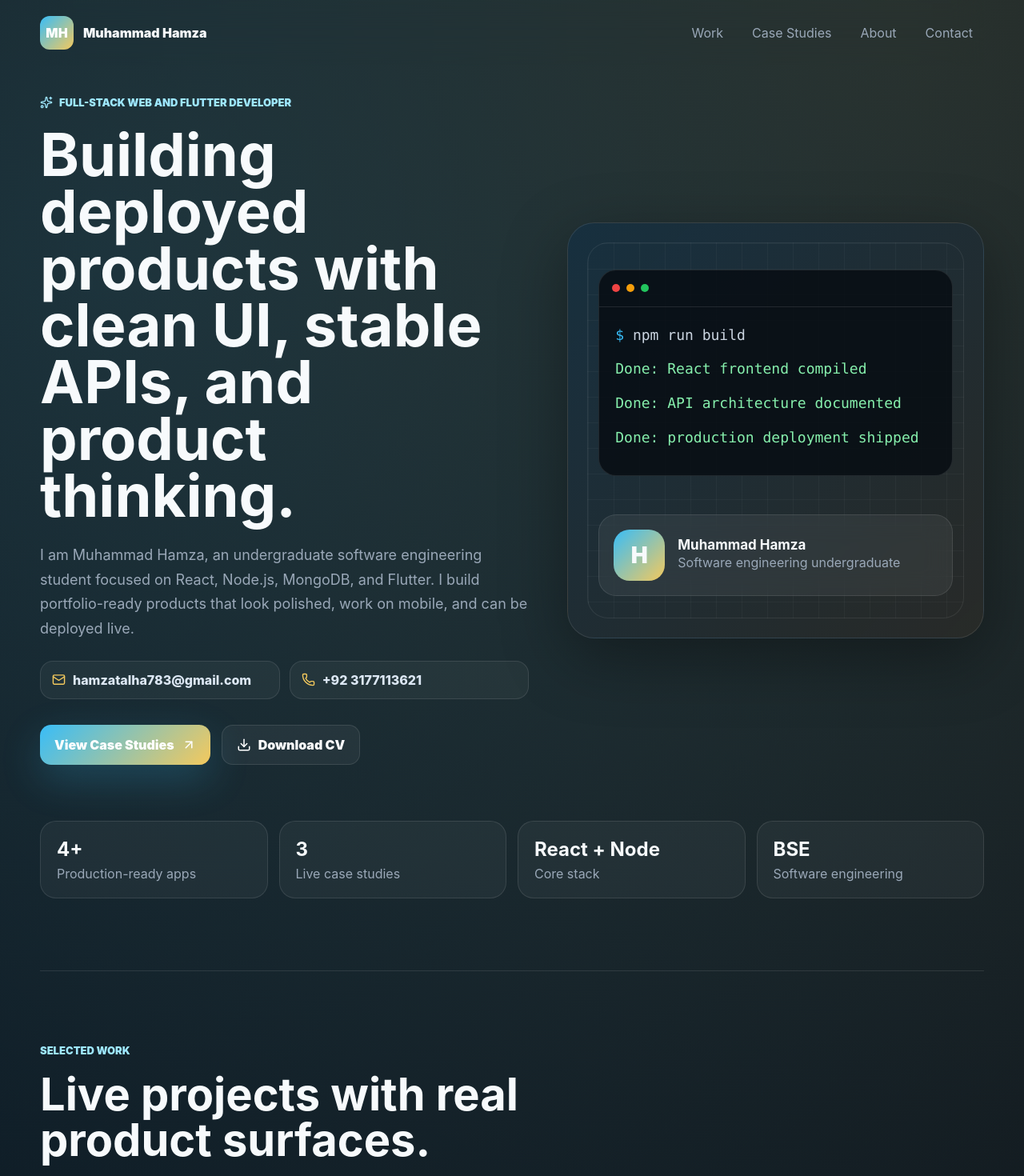
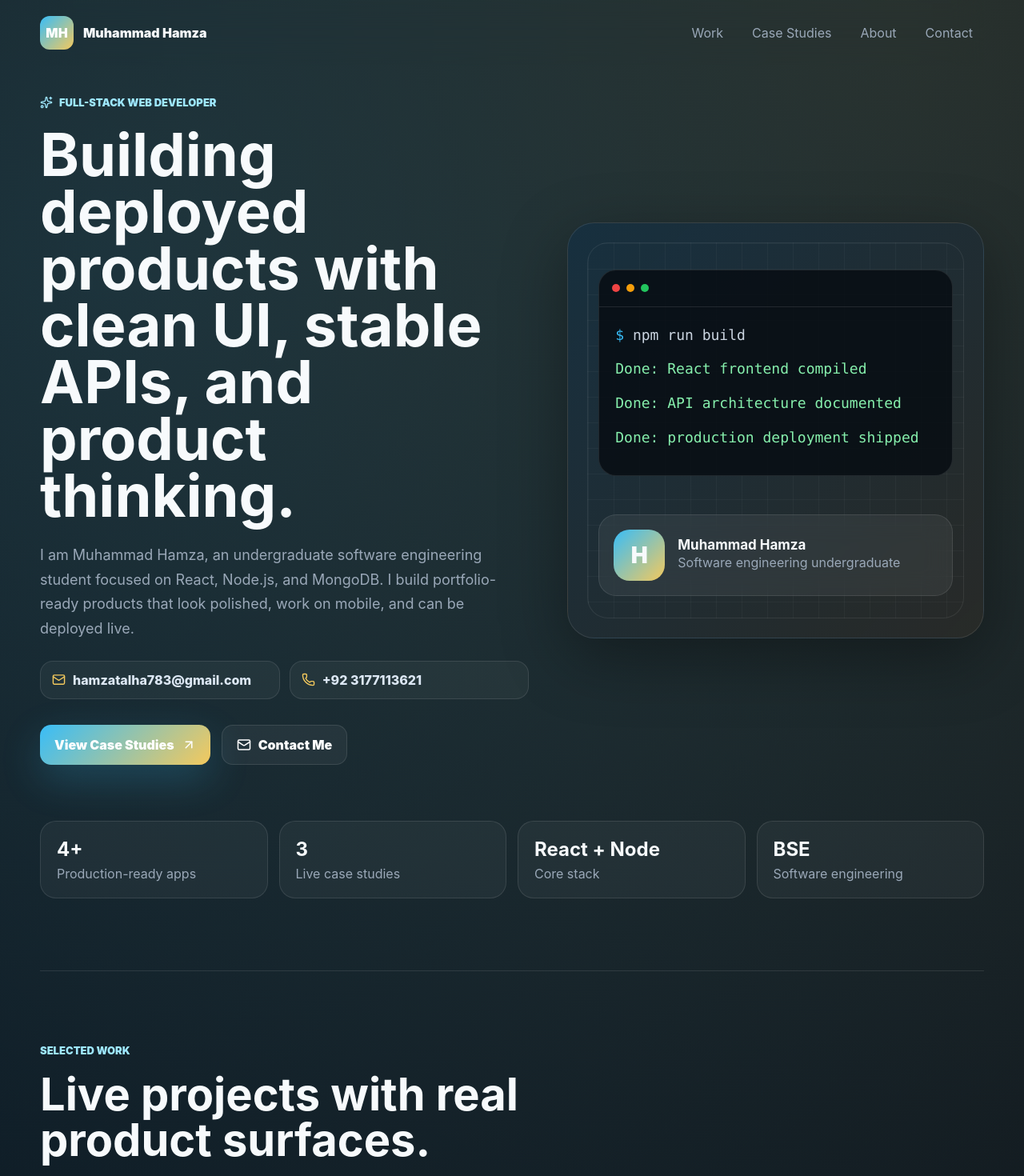
Before and after one commit to hamzahere28/hamza-portfolio, a React (Vite) app: page / in a window 1280 px wide. Shown: the top 1470 px of the page at 80% size. Built offline with nearby package versions, Linux system fonts and the light colour scheme.

Commit message:
Remove Flutter and CV from portfolio

```diff
--- a/index.html
+++ b/index.html
@@ -5,22 +5,22 @@
     <meta name="viewport" content="width=device-width, initial-scale=1.0" />
     <meta
       name="description"
-      content="Muhammad Hamza builds deployed full-stack web and mobile products with React, Node.js, MongoDB, Flutter, Vercel, Railway, and product-focused UI."
+      content="Muhammad Hamza builds deployed full-stack web products with React, Node.js, MongoDB, Vercel, Railway, and product-focused UI."
     />
     <meta name="theme-color" content="#0b0f14" />
     <meta name="author" content="Muhammad Hamza" />
-    <meta name="keywords" content="Muhammad Hamza, full-stack developer, React developer, Node.js developer, MERN portfolio, Flutter developer, Pakistan software engineer" />
+    <meta name="keywords" content="Muhammad Hamza, full-stack developer, React developer, Node.js developer, MERN portfolio, Pakistan software engineer" />
     <meta property="og:type" content="website" />
-    <meta property="og:title" content="Muhammad Hamza | Full-Stack Web & Flutter Developer" />
-    <meta property="og:description" content="Live MERN, healthcare, AI SaaS, realtime chat, and Flutter-ready product work by Muhammad Hamza." />
+    <meta property="og:title" content="Muhammad Hamza | Full-Stack Web Developer" />
+    <meta property="og:description" content="Live MERN, healthcare, AI SaaS, and realtime chat product work by Muhammad Hamza." />
     <meta property="og:image" content="/og-preview.svg" />
     <meta property="og:url" content="https://hamza-portfolio-psi-sepia.vercel.app" />
     <meta name="twitter:card" content="summary_large_image" />
-    <meta name="twitter:title" content="Muhammad Hamza | Full-Stack Web & Flutter Developer" />
+    <meta name="twitter:title" content="Muhammad Hamza | Full-Stack Web Developer" />
     <meta name="twitter:description" content="Deployed React, Node.js, MongoDB, AI SaaS, healthcare, and realtime chat projects." />
     <meta name="twitter:image" content="/og-preview.svg" />
     <link rel="icon" href="/favicon.svg" type="image/svg+xml" />
-    <title>Muhammad Hamza | Full-Stack Web & Flutter Developer</title>
+    <title>Muhammad Hamza | Full-Stack Web Developer</title>
   </head>
   <body>
     <div id="root"></div>
--- a/src/main.jsx
+++ b/src/main.jsx
@@ -6,7 +6,6 @@ import {
   CheckCircle2,
   Code2,
   Database,
-  Download,
   FileText,
   Globe2,
   Layers3,
@@ -17,7 +16,6 @@ import {
   Send,
   Server,
   ShieldCheck,
-  Smartphone,
   Sparkles,
   Terminal,
   X
@@ -95,7 +93,7 @@ const skills = [
   { icon: Code2, label: "React Frontends", detail: "Responsive interfaces, dashboards, component systems, and polished UX" },
   { icon: Server, label: "Node.js APIs", detail: "Express services, auth foundations, realtime features, and route design" },
   { icon: Database, label: "MongoDB", detail: "Schemas, relationships, seed data, and production database wiring" },
-  { icon: Smartphone, label: "Flutter Mobile", detail: "Android-ready mobile screens and cross-platform app structure" },
+  { icon: Globe2, label: "Responsive Web", detail: "Mobile-friendly web layouts, landing pages, and product interfaces" },
   { icon: Rocket, label: "Deployment", detail: "Vercel, Railway, environment variables, builds, aliases, and production fixes" },
   { icon: ShieldCheck, label: "Product Quality", detail: "Validation, role flows, fallback states, and reliable demos" }
 ];
@@ -148,14 +146,14 @@ function App() {
           <div className="hero-copy">
             <div className="eyebrow">
               <Sparkles size={16} />
-              Full-stack web and Flutter developer
+              Full-stack web developer
             </div>
 
             <h1>Building deployed products with clean UI, stable APIs, and product thinking.</h1>
 
             <p>
               I am Muhammad Hamza, an undergraduate software engineering student
-              focused on React, Node.js, MongoDB, and Flutter. I build portfolio-ready
+              focused on React, Node.js, and MongoDB. I build portfolio-ready
               products that look polished, work on mobile, and can be deployed live.
             </p>
 
@@ -177,9 +175,9 @@ function App() {
                 <ArrowUpRight size={18} />
               </a>
 
-              <a className="secondary-btn" href="/muhammad-hamza-cv.txt" download>
-                <Download size={18} />
-                Download CV
+              <a className="secondary-btn" href={`mailto:${contact.email}`}>
+                <Mail size={18} />
+                Contact Me
               </a>
             </div>
           </div>
@@ -327,9 +325,9 @@ function App() {
               for real workflows: auth foundations, data models, dashboards,
               admin views, AI routes, and deployment setup.
             </p>
-            <a className="secondary-btn inline-btn" href="/muhammad-hamza-cv.txt" download>
-              <Download size={18} />
-              Download CV
+            <a className="secondary-btn inline-btn" href={contact.github} target="_blank" rel="noreferrer">
+              <Code2 size={18} />
+              View GitHub
             </a>
           </div>
 
@@ -415,7 +413,7 @@ function App() {
             <h2>Let us build something professional.</h2>
             <p>
               Reach out for portfolios, dashboards, full-stack MERN apps,
-              React interfaces, Node.js APIs, Flutter mobile screens, landing
+              React interfaces, Node.js APIs, dashboards, landing
               pages, or mobile-responsive UI improvements.
             </p>
 
```
Also changed, not shown: public/muhammad-hamza-cv.txt (deleted), public/og-preview.svg.
